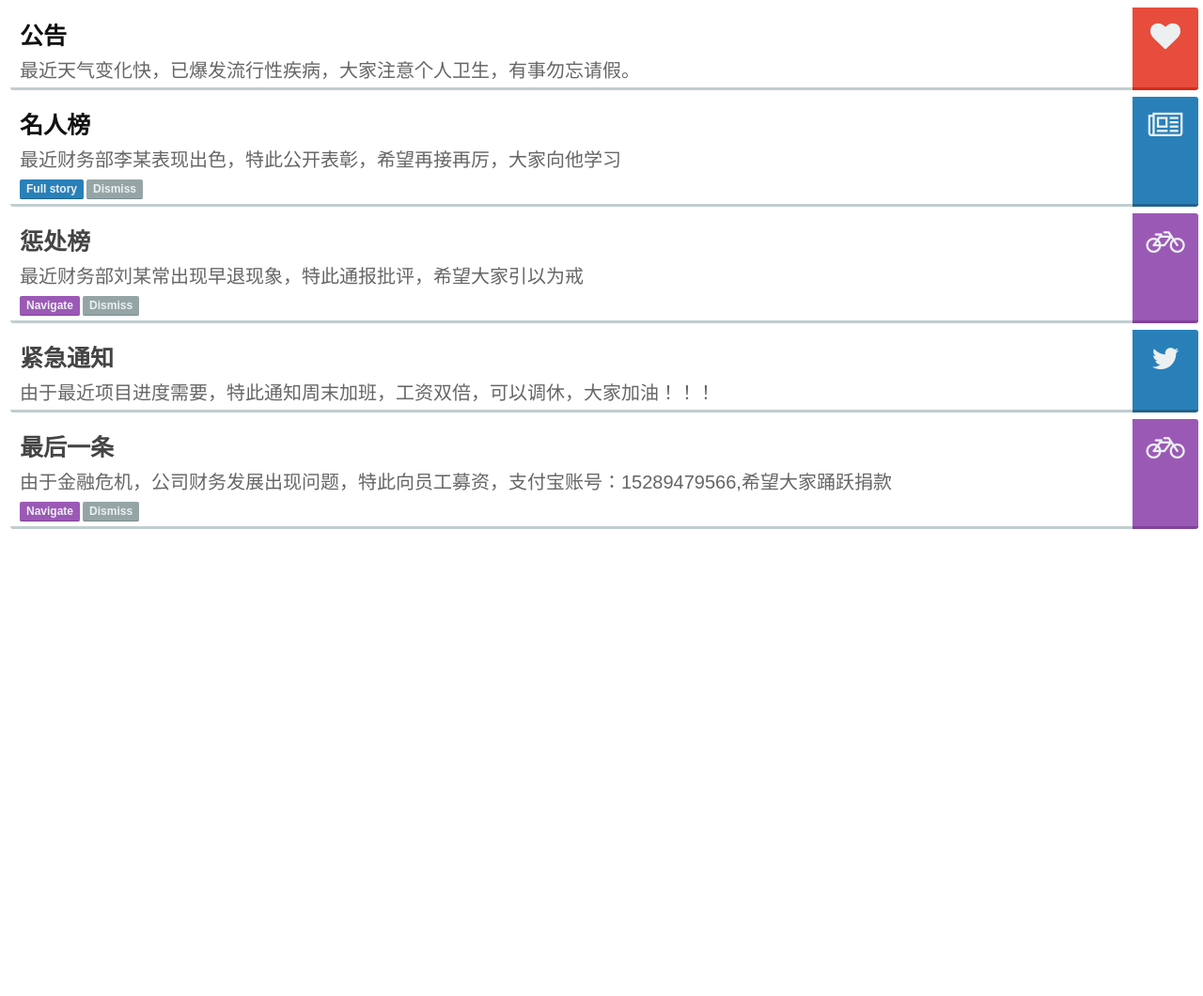
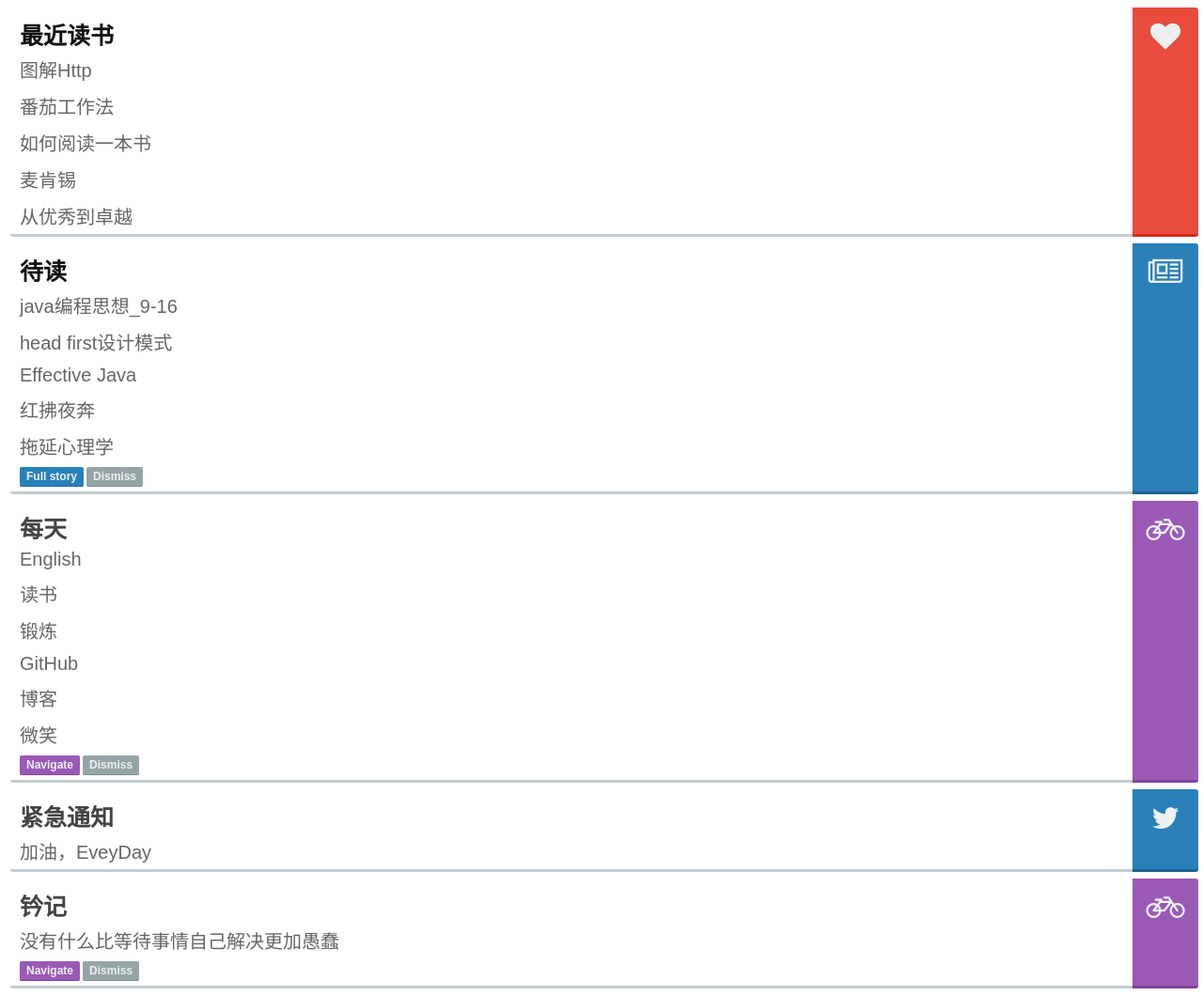
Before and after one commit to probaby/Blog, a Jekyll site: the page normHtml/right.html, which Jekyll copies as it is, in a window 1280 px wide. Shown: the whole page at 94% size. Built offline with Jekyll 4.4.1, drawn with Linux system fonts in a browser that asks for light colours; nearby versions of some CDN libraries; before the commit the page ends 900 px from its top, so only the background shows below that.

Commit message:
change content

```diff
--- a/normHtml/right.html
+++ b/normHtml/right.html
@@ -31,8 +31,12 @@
 
   <div class="notification red">
     <div class="info">
-      <h1><a href="#"></a>公告</h1>
-      <p>最近天气变化快，已爆发流行性疾病，大家注意个人卫生，有事勿忘请假。</p>
+      <h1><a href="#"></a>最近读书</h1>
+      <p>图解Http</p>
+      <p>番茄工作法</p>
+      <p>如何阅读一本书</p>
+      <p>麦肯锡</p>
+      <p>从优秀到卓越</p>
     </div>
     <div class="icon">
       <i class="fa fa-heart"></i>
@@ -41,8 +45,12 @@
 
   <div class="notification blue">
     <div class="info">
-      <h1><a href="#"></a>名人榜 </h1>
-      <p>最近财务部李某表现出色，特此公开表彰，希望再接再厉，大家向他学习</p>
+      <h1><a href="#"></a>待读 </h1>
+      <p>java编程思想_9-16</p>
+      <p>head first设计模式</p>
+      <p>Effective Java</p>
+      <p>红拂夜奔</p>
+      <p>拖延心理学</p>
       <a href="#" class="button">Full story</a><a href="#" class="button gray">Dismiss</a>
     </div>
     <div class="icon">
@@ -52,8 +60,13 @@
 
   <div class="notification purple">
     <div class="info">
-      <h1><a>惩处榜</a></h1>
-      <p>最近财务部刘某常出现早退现象，特此通报批评，希望大家引以为戒</p>
+      <h1><a>每天</a></h1>
+      <p>English</p>
+      <p>读书</p>
+      <p>锻炼</p>
+      <p>GitHub</p>
+      <p>博客</p>
+      <p>微笑</p>
       <a href="#" class="button">Navigate</a><a href="#" class="button gray">Dismiss</a>
     </div>
     <div class="icon">
@@ -64,7 +77,7 @@
   <div class="notification blue">
     <div class="info">
       <h1><a href="#">紧急通知</a></h1>
-      <p>由于最近项目进度需要，特此通知周末加班，工资双倍，可以调休，大家加油！！！</p>
+      <p>加油，EveyDay</p>
     </div>
     <div class="icon">
       <i class="fa fa-twitter"></i>
@@ -75,8 +88,8 @@
 
   <div class="notification purple">
     <div class="info">
-      <h1><a>最后一条</a></h1>
-      <p>由于金融危机，公司财务发展出现问题，特此向员工募资，支付宝账号：15289479566,希望大家踊跃捐款</p>
+      <h1><a>钤记</a></h1>
+      <p>没有什么比等待事情自己解决更加愚蠢</p>
       <a href="#" class="button">Navigate</a><a href="#" class="button gray">Dismiss</a>
     </div>
     <div class="icon">
```
Also changed, not shown: normHtml/company.html (+7 -22 lines).
